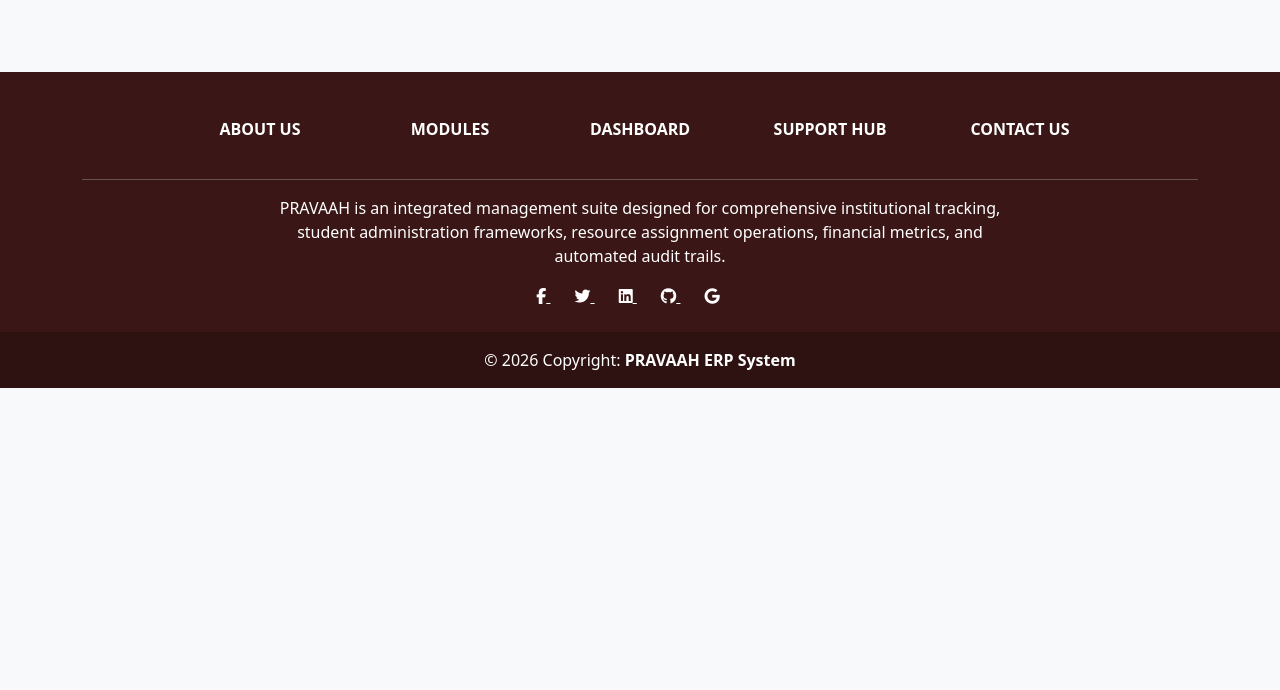
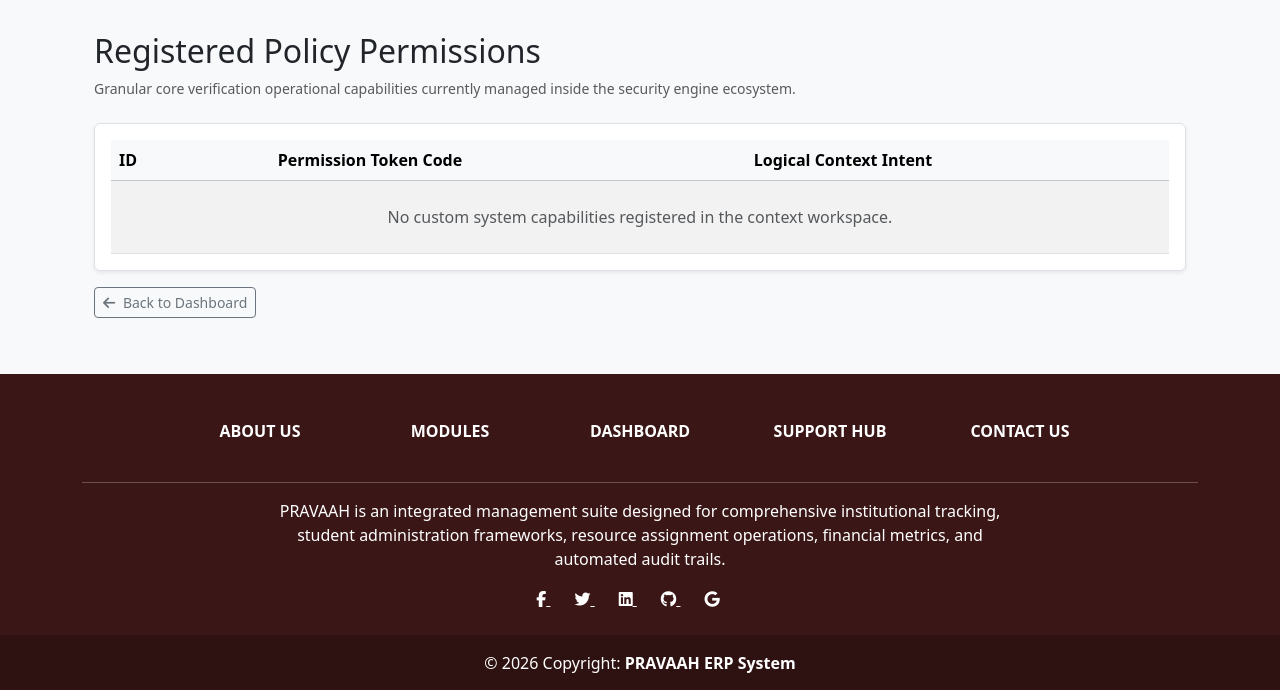
Before and after one commit to harshada2576/pravaah, a Django app: template usermgmt/templates/rbac/permissions_list.html in a window 1280 px wide. Shown: the part 72-762 px from the top of the page. Run offline with Django 5.2, Linux system fonts and the light colour scheme; the template is opened without the code that fills it, so the values that code supplies are empty.

Commit message:
Enhance permissions list template with details

```diff
--- a/usermgmt/templates/rbac/permissions_list.html
+++ b/usermgmt/templates/rbac/permissions_list.html
@@ -1,3 +1,47 @@
-{% extends 'base.html' %} {% block content %}
-<!-- Permissions list template -->
+{% extends 'base.html' %}
+
+{% block title %} PRAVAAH - Policy Permissions {% endblock %}
+
+{% block content %}
+<div class="container my-2">
+    <div class="mb-4">
+        <h2>Registered Policy Permissions</h2>
+        <p class="text-muted small">Granular core verification operational capabilities currently managed inside the security engine ecosystem.</p>
+    </div>
+
+    <div class="table-responsive bg-white border rounded p-3 shadow-sm">
+        <table class="table table-striped align-middle mb-0">
+            <thead class="table-light">
+                <tr>
+                    <th style="width: 15%">ID</th>
+                    <th style="width: 45%">Permission Token Code</th>
+                    <th style="width: 40%">Logical Context Intent</th>
+                </tr>
+            </thead>
+            <tbody>
+                {% for perm in permissions %}
+                <tr>
+                    <td>{{ perm.id }}</td>
+                    <td>
+                        <code class="text-danger fw-bold bg-light px-2 py-1 rounded border border-danger border-opacity-10">
+                            {{ perm.content_type.app_label }}.{{ perm.codename }}
+                        </code>
+                    </td>
+                    <td class="text-secondary small">{{ perm.name }}</td>
+                </tr>
+                {% empty %}
+                <tr>
+                    <td colspan="3" class="text-center text-muted py-4">No custom system capabilities registered in the context workspace.</td>
+                </tr>
+                {% endfor %}
+            </tbody>
+        </table>
+    </div>
+
+    <div class="mt-3">
+        <a href="{% url 'usermgmt:admin_dashboard' %}" class="btn btn-outline-secondary btn-sm">
+            <i class="fa-solid fa-arrow-left me-1"></i> Back to Dashboard
+        </a>
+    </div>
+</div>
 {% endblock %}
```
